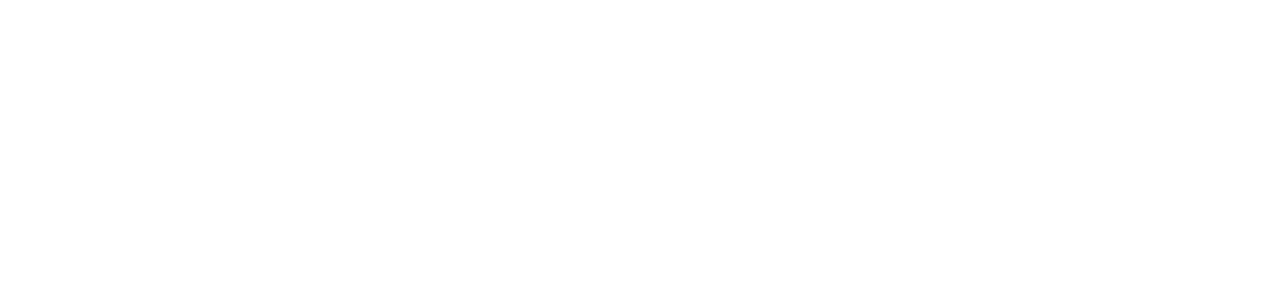
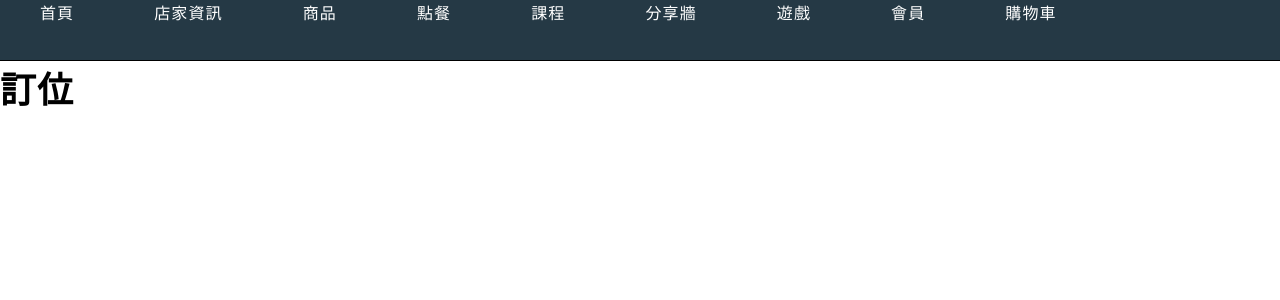
Before and after one commit to hunter850/coffee_react, a React (Create React App) app: page /reserve in a window 1280 px wide. Before the commit this address had no page. Shown: the top 300 px of the page. Built offline with nearby package versions, Linux system fonts and the light colour scheme.

Commit message:
add route for reserve

```diff
--- a/src/App.js
+++ b/src/App.js
@@ -3,6 +3,7 @@ import FrontPage from "./routes/frontPage/FrontPage";
 import Cart from "./routes/cart/Cart";
 import Goods from "./routes/goods/Goods";
 import Food from "./routes/food/Food";
+import Reserve from "./routes/food/Reserve";
 import Course from "./routes/course/Course";
 import CourseDetailed from "./routes/course/CourseDetailed";
 import CourseManage from "./routes/course/CourseManage";
@@ -26,6 +27,7 @@ const App = () => {
                     <Route path="/cart" element={<Cart />} />
                     <Route path="/goods" element={<Goods />} />
                     <Route path="/food" element={<Food />} />
+                    <Route path="/reserve" element={<Reserve />} />
                     <Route path="/course" element={<Course />} />
                     <Route path="/course/manage" element={<CourseManage />} />
                     <Route
--- /dev/null
+++ b/src/routes/food/Reserve.js
@@ -0,0 +1,13 @@
+import { Fragment } from "react";
+import NavBar from "../../component/NavBar";
+
+function Reserve() {
+    return (
+        <Fragment>
+            <NavBar />
+            <h2>訂位</h2>
+        </Fragment>
+    );
+}
+
+export default Reserve;
```
